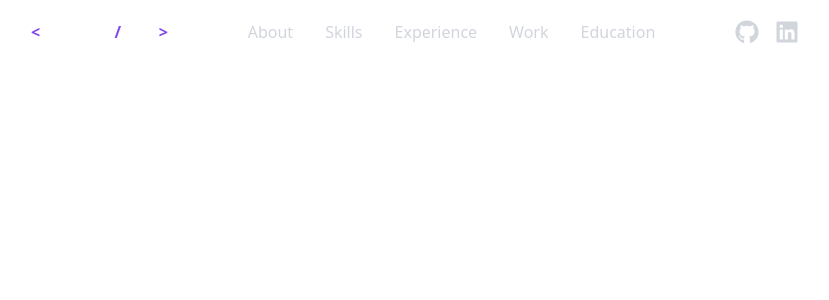
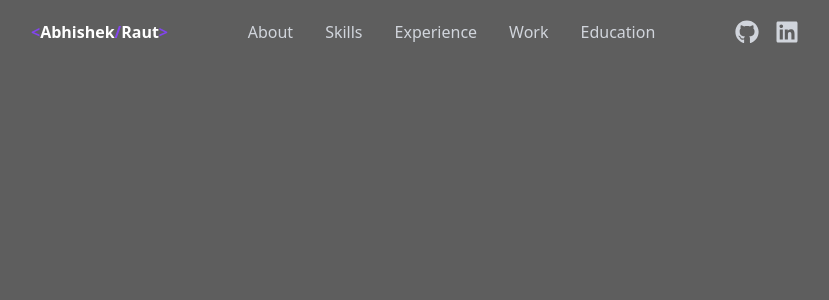
Before and after one commit to raut-abhishek/Portfolio_WebApp, a React (Vite) app: page / in a window 1280 px wide. Shown: the top 300 px of the page, without its empty margins (225-1054 px from the left). Built offline with nearby package versions, Linux system fonts and the light colour scheme.

Commit message:
added css to body

```diff
--- a/src/index.css
+++ b/src/index.css
@@ -1 +1,6 @@
 @import "tailwindcss";
+body{
+    min-height: 100vh;
+    /* background: linear-gradient(to bottom right, #DFE0E2, #BBBCC3, #787A84) !important; */
+    background-color: rgb(94, 94, 94);
+}
```
